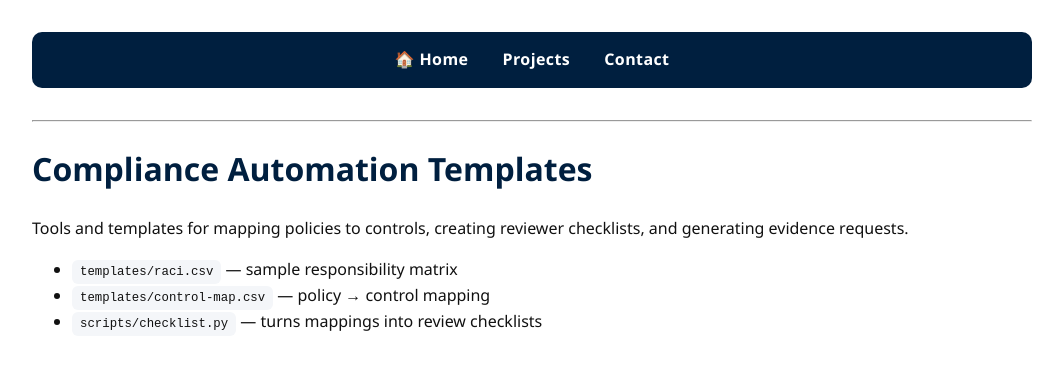
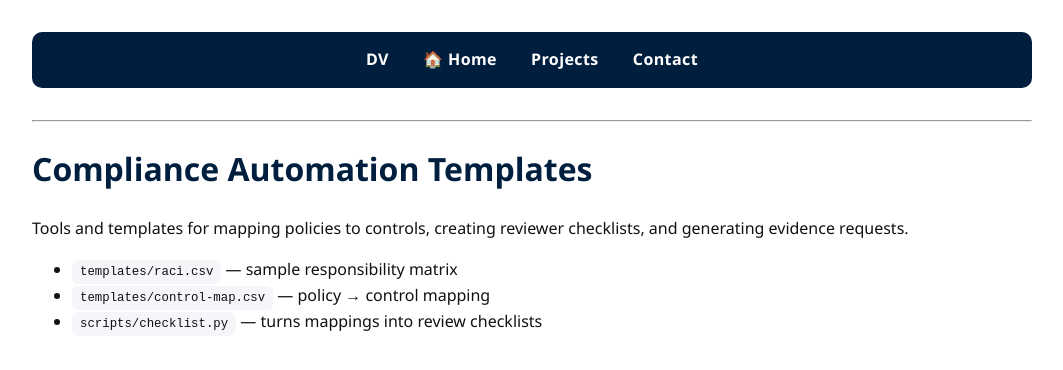
Before and after one commit to devpatram/engineering-ai-portfolio, a Jekyll site: the page built from docs/Compliance-Automation/README.md, in a window 1280 px wide. Shown: the top 370 px of the page, without its empty margins (108-1171 px from the left). Built offline with Jekyll 4.4.1, drawn with Linux system fonts in a browser that asks for light colours; our own code applies the rules of GitHub Pages for plain Markdown files.

Commit message:
Update Projects link to anchor in default layout

```diff
--- a/docs/_layouts/default.html
+++ b/docs/_layouts/default.html
@@ -7,8 +7,9 @@
 </head>
 <body>
   <nav>
+    <a class="brand" href="{{ '/' | relative_url }}">DV</a>
     <a href="{{ '/' | relative_url }}">🏠 Home</a>
-    <a href="{{ '/engineering-ai-portfolio/' | relative_url }}">Projects</a>
+    <a href="{{ '/#projects' | relative_url }}">Projects</a>
     <a href="mailto:devpatram@gmail.com">Contact</a>
   </nav>
   <hr>
```
